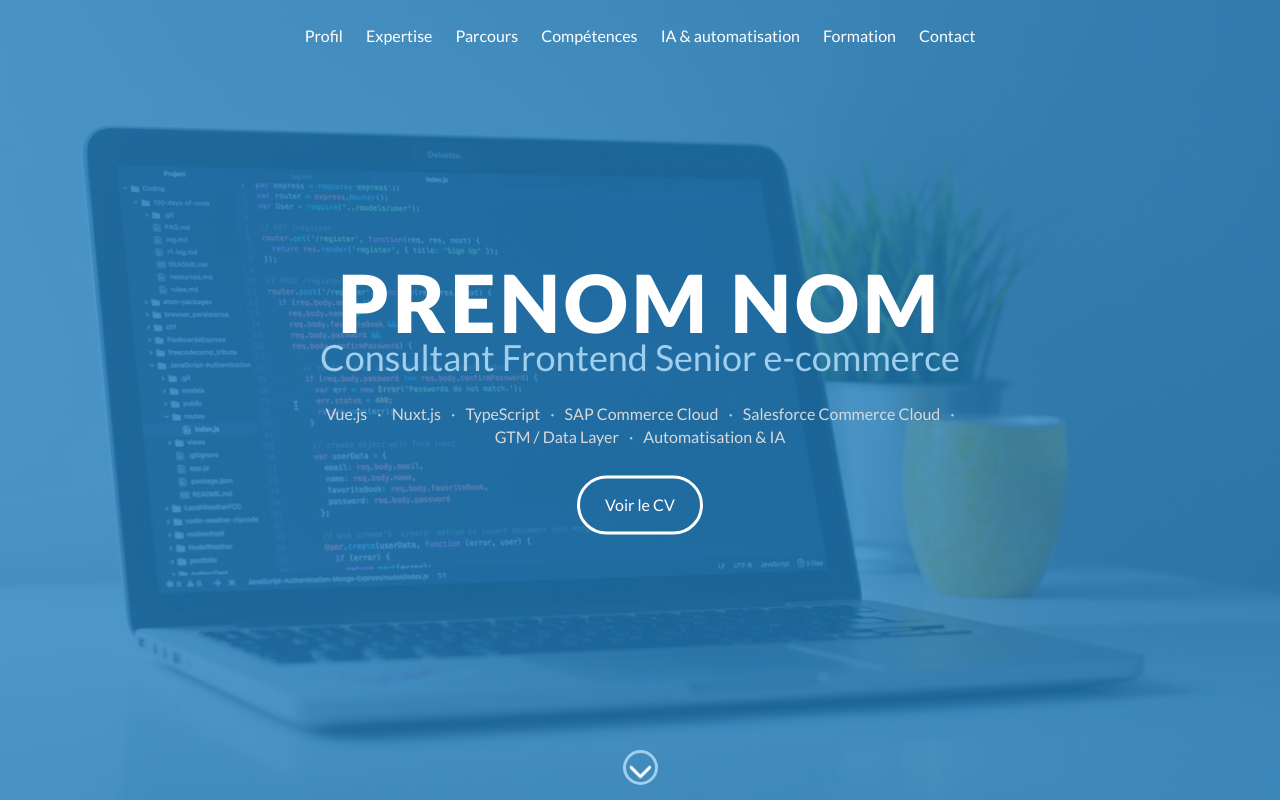
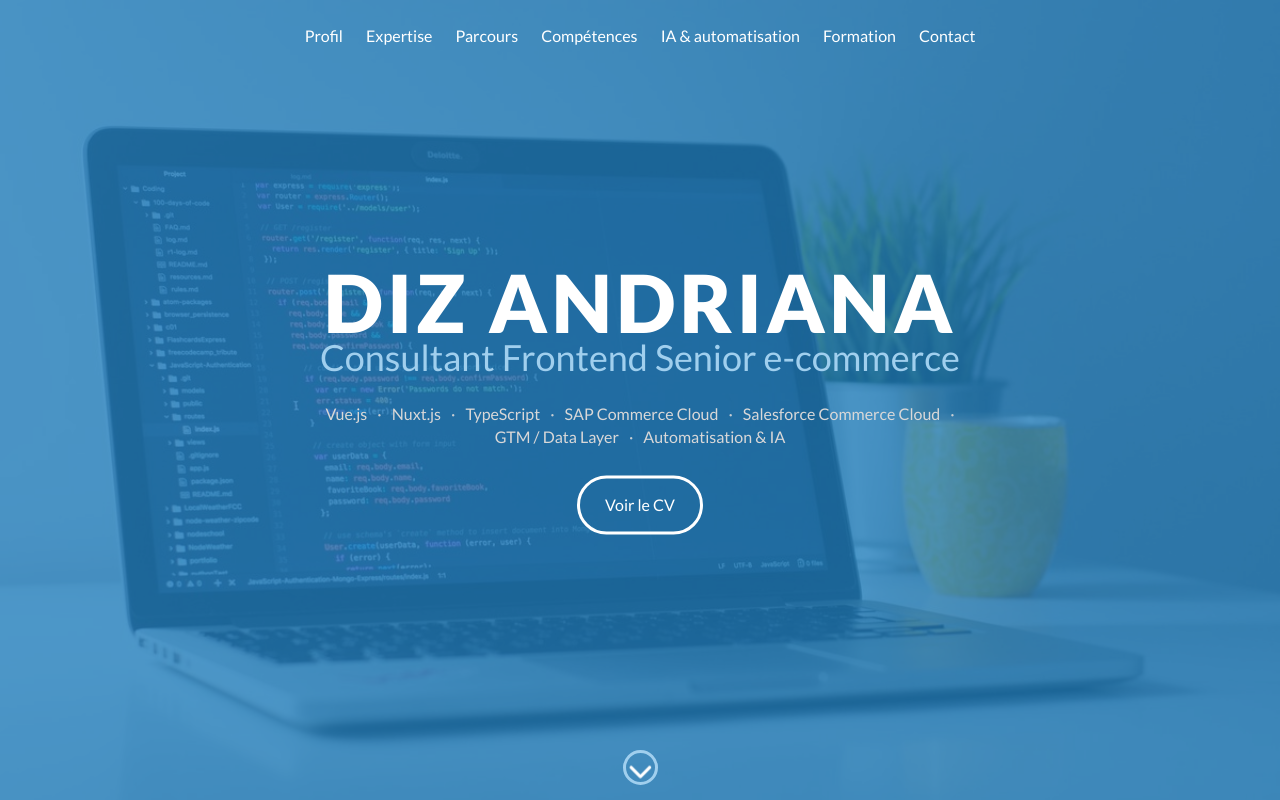
Before and after one commit to AndrianD/portfolio, a website built with webpack: page src/index.html in a window 1280 px wide. Shown: the top 800 px of the page. Built offline with nearby package versions, Linux system fonts and the light colour scheme; files whose address does not match are found by name.

Commit message:
Update name nickname

```diff
--- a/src/index.html
+++ b/src/index.html
@@ -46,7 +46,7 @@
 
     <div id="lead">
       <div id="lead-content">
-        <h1>Prenom Nom</h1>
+        <h1>Diz Andriana</h1>
         <h2>Consultant Frontend Senior e-commerce</h2>
         <p class="lead-skills">
           <span>Vue.js</span>
```
